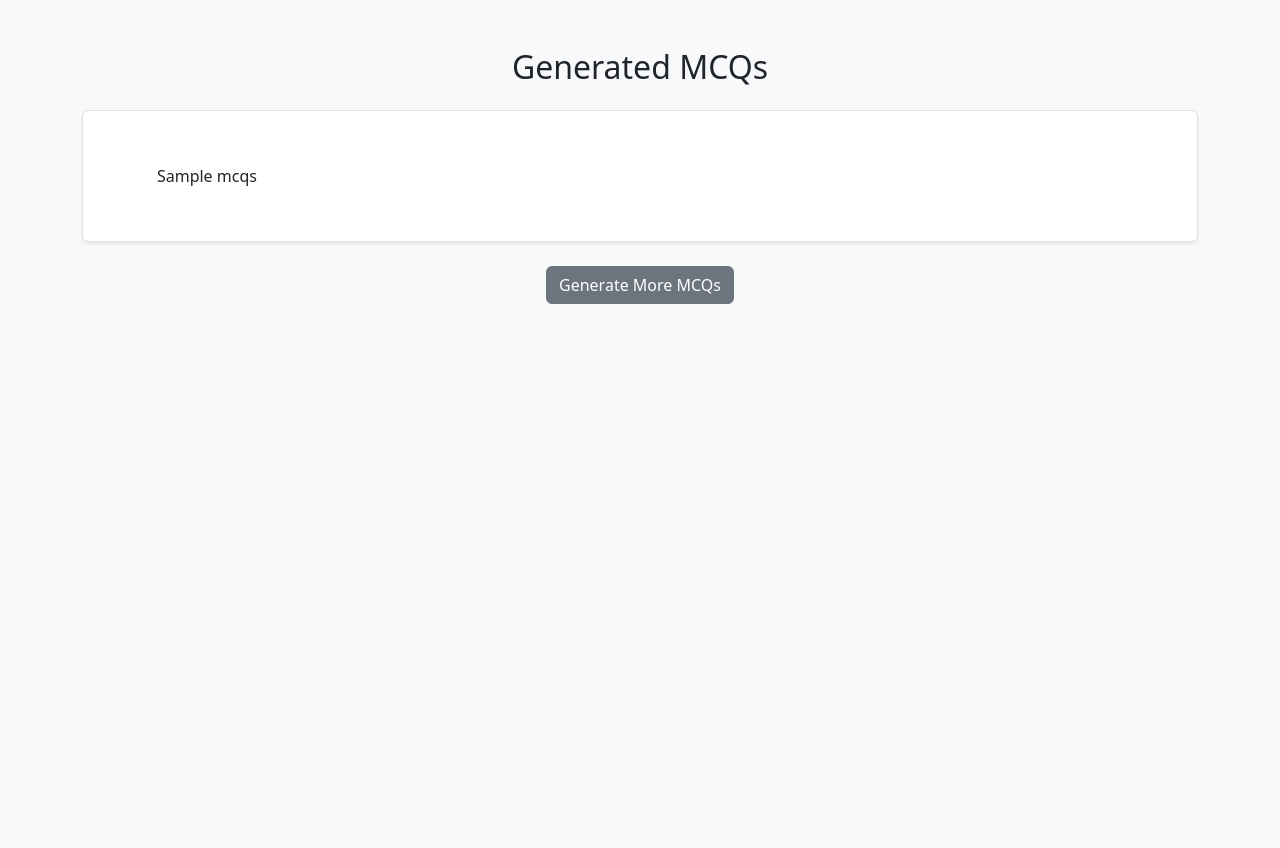
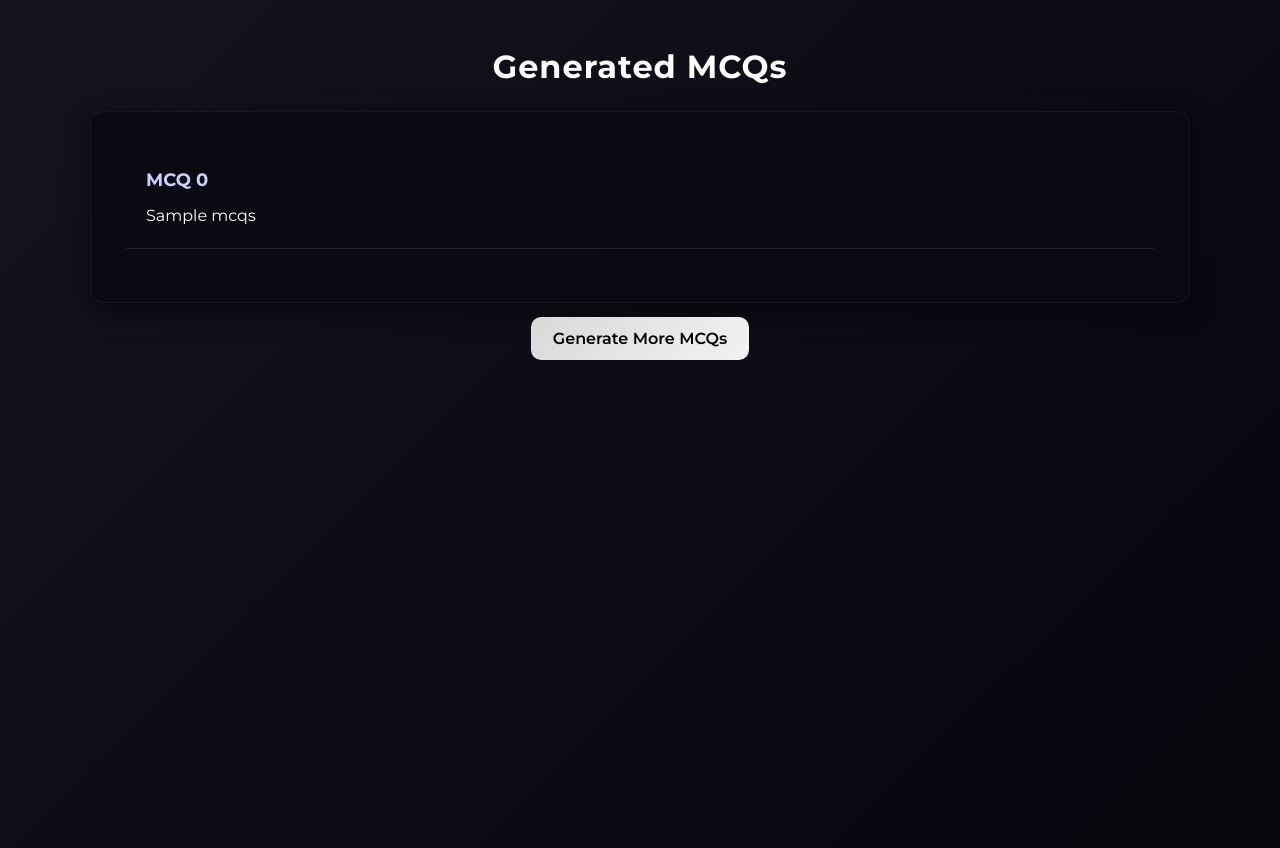
Before and after one commit to amantulsiyan/AI-Powered-Question-Paper-Generator-with-Course-Outcome-Mapping-and-Pattern-Based-Marks-Distribution, a Flask app: template templates/result.html in a window 1280 px wide. Before the commit the page ends 304 px from the top, so only its background shows below. Run offline with Flask 3, Linux system fonts and the light colour scheme; the template is opened without the code that fills it: most values are stand-ins (such as "Sample title", 1, 10 or a date in 2020).

Commit message:
Update result.html
Updated result.html

```diff
--- a/templates/result.html
+++ b/templates/result.html
@@ -3,37 +3,179 @@
 <head>
     <meta charset="UTF-8">
     <title>Generated MCQs</title>
+
+    <!-- Favicon -->
+    <link rel="icon" type="image/png" href="quiz-bulb.webp">
+
+    <!-- Bootstrap -->
     <link rel="stylesheet" href="https://cdn.jsdelivr.net/npm/bootstrap@5.3.0/dist/css/bootstrap.min.css">
+
+    <!-- Fonts -->
+    <link href="https://fonts.googleapis.com/css2?family=Montserrat:wght@400;600;700&display=swap" rel="stylesheet">
+    <link href="https://fonts.googleapis.com/css2?family=Lato:wght@300;400;700&display=swap" rel="stylesheet">
+    <link href="https://fonts.googleapis.com/css2?family=Roboto:wght@300;400;500&display=swap" rel="stylesheet">
+
+    <style>
+        body {
+            font-family: 'Montserrat', sans-serif;
+            min-height: 100vh;
+            margin: 0;
+            background: linear-gradient(135deg, #000000, #0a0a14, #1a1a24, #0a0a14, #000000);
+            background-size: 400% 400%;
+            animation: darkFlow 12s ease-in-out infinite;
+            color: #ffffff;
+        }
+
+        @keyframes darkFlow {
+            0%   { background-position: 0% 50%; }
+            50%  { background-position: 100% 50%; }
+            100% { background-position: 0% 50%; }
+        }
+
+        h2 {
+            font-weight: 700;
+            letter-spacing: 1px;
+            margin-bottom: 25px;
+        }
+
+        .result-box {
+            background: rgba(10, 10, 18, 0.85);
+            border-radius: 14px;
+            padding: 35px;
+            border: 1px solid rgba(255,255,255,0.05);
+            box-shadow: 0 8px 25px rgba(0,0,0,0.55);
+            max-width: 1100px;
+            margin: auto;
+        }
+
+        .nice-btn {
+            background: linear-gradient(135deg, #d9d9d9, #f2f2f2);
+            border: none;
+            color: #000;
+            font-weight: 600;
+            padding: 12px 22px;
+            margin: 0 5px;
+            border-radius: 10px;
+            transition: 0.25s ease;
+            text-decoration: none !important;
+        }
+
+        .nice-btn:hover {
+            background: linear-gradient(135deg, #e3e3e3, #ffffff);
+            box-shadow: 0 0 12px rgba(255,255,255,0.5);
+            transform: translateY(-2px);
+        }
+
+        .mcq-item {
+            padding: 20px;
+            margin-bottom: 18px;
+            border-bottom: 1px solid rgba(255,255,255,0.1);
+        }
+
+        .question-title {
+            font-weight: 700;
+            font-size: 18px;
+            margin-bottom: 10px;
+            color: #cfd0ff;
+        }
+
+        .reveal-btn {
+            margin-top: 12px;
+            background: linear-gradient(135deg, #d9d9d9, #f7f7f7);
+            border: none;
+            color: #000;
+            font-weight: 600;
+            padding: 10px 16px;
+            border-radius: 8px;
+            cursor: pointer;
+            transition: 0.25s ease;
+        }
+
+        .reveal-btn:hover {
+            transform: scale(1.03);
+        }
+
+        .answer-box {
+            display: none;
+            margin-top: 12px;
+            padding: 12px;
+            background: rgba(255,255,255,0.08);
+            border-radius: 8px;
+            color: #fff;
+            font-weight: 600;
+            border-left: 3px solid rgba(255,255,255,0.5);
+        }
+    </style>
+
+    <script>
+        function revealAnswer(id) {
+            let box = document.getElementById(id);
+            box.style.display = box.style.display === "none" ? "block" : "none";
+        }
+    </script>
 </head>
 
-<body class="bg-light">
+<body>
+
     <div class="container mt-5">
-        <h2 class="text-center mb-4">Generated MCQs</h2>
+        <h2 class="text-center">Generated MCQs</h2>
 
-        <!-- Download Buttons -->
-        <div class="mb-3 text-center">
+        <div class="text-center mb-4">
             {% if txt_filename %}
-                <a class="btn btn-success me-2" href="{{ url_for('download_file', filename=txt_filename) }}">
-                    Download .TXT
-                </a>
+            <a class="nice-btn" href="{{ url_for('download_file', filename=txt_filename) }}">Download .TXT</a>
             {% endif %}
 
             {% if pdf_filename %}
-                <a class="btn btn-danger" href="{{ url_for('download_file', filename=pdf_filename) }}">
-                    Download .PDF
-                </a>
+            <a class="nice-btn" href="{{ url_for('download_file', filename=pdf_filename) }}">Download .PDF</a>
             {% endif %}
         </div>
 
-        <!-- Display MCQs -->
-        <div class="p-4 bg-white border rounded shadow-sm" style="white-space: pre-wrap; line-height: 1.7;">
-            {{ mcqs }}
+        <div class="result-box">
+
+            {% set mcq_list = mcqs.split('## MCQ') %}
+
+            {% for block in mcq_list %}
+                {% if block.strip() %}
+
+                    {% set lines = block.strip().split('\n') %}
+                    {% set q_index = loop.index - 1 %}
+
+                    <div class="mcq-item">
+
+                        <div class="question-title">MCQ {{ q_index }}</div>
+
+                        {% for line in lines %}
+                            {% set clean = line.strip() %}
+                            {% if clean
+                                and not clean.startswith("Correct Answer:")
+                                and not clean.isdigit() %}
+                                <div>{{ line }}</div>
+                            {% endif %}
+                        {% endfor %}
+
+                        {% for line in lines %}
+                            {% if line.startswith("Correct Answer:") %}
+                                <button class="reveal-btn" onclick="revealAnswer('ans{{ q_index }}')">
+                                    Reveal Answer
+                                </button>
+
+                                <div id="ans{{ q_index }}" class="answer-box">
+                                    {{ line }}
+                                </div>
+                            {% endif %}
+                        {% endfor %}
+
+                    </div>
+
+                {% endif %}
+            {% endfor %}
+
         </div>
 
-        <!-- Back -->
         <div class="mt-4 text-center">
-            <a href="/" class="btn btn-secondary">Generate More MCQs</a>
+            <a href="/" class="nice-btn">Generate More MCQs</a>
         </div>
     </div>
+
 </body>
 </html>
```
